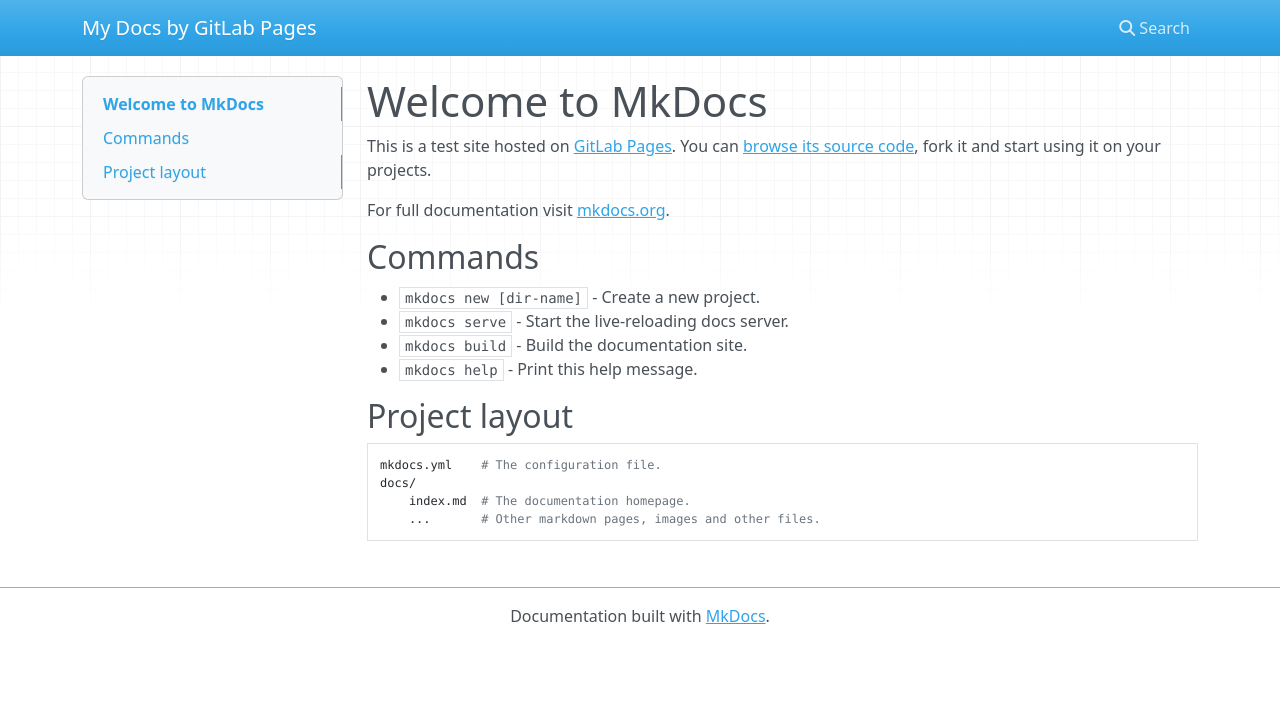
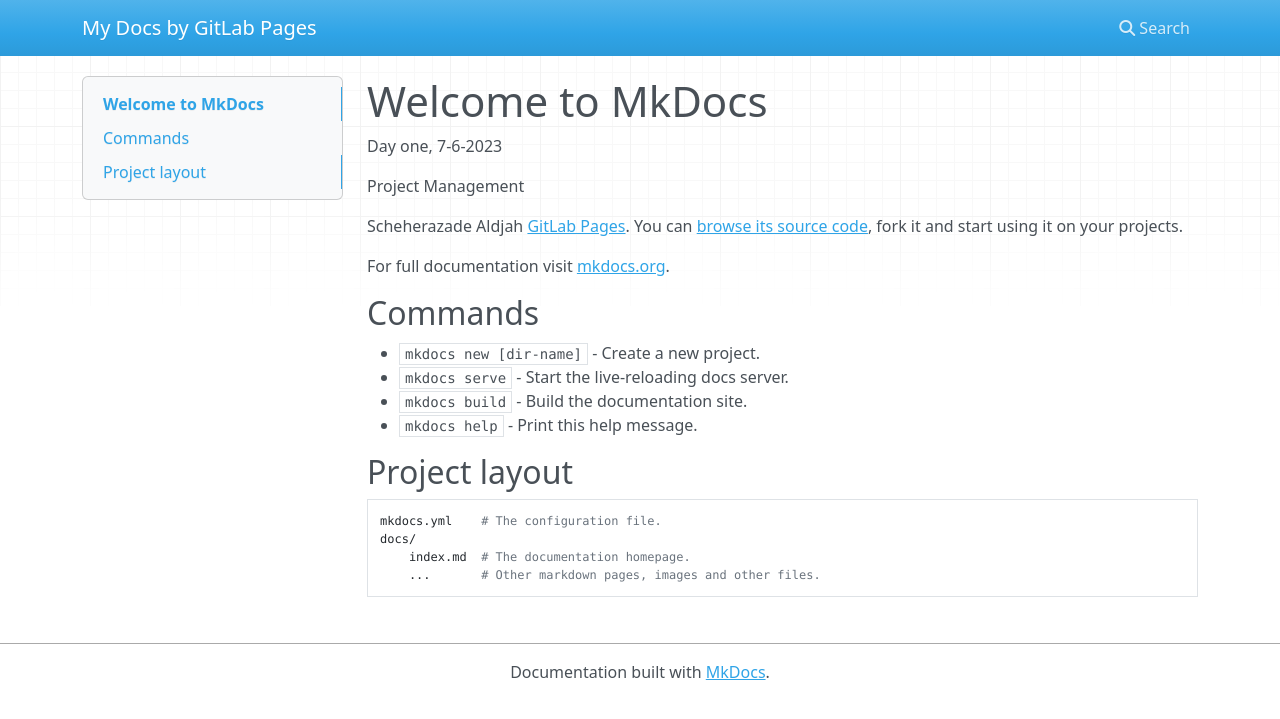
Before and after one commit to SaraAldjah/codettesBootcamp2023-2024-Sara, an MkDocs documentation site: the page built from docs/index.md, in a window 1280 px wide. Shown: the top 719 px of the page. Built offline with MkDocs 1.6.1, drawn with Linux system fonts in a browser that asks for light colours; nearby versions of some CDN libraries.

Commit message:
Update index.md

```diff
--- a/docs/index.md
+++ b/docs/index.md
@@ -1,6 +1,9 @@
 # Welcome to MkDocs
+Day one, 7-6-2023
 
-This is a test site hosted on [GitLab Pages](https://pages.gitlab.io). You can
+Project Management
+
+Scheherazade Aldjah [GitLab Pages](https://pages.gitlab.io). You can
 [browse its source code](https://gitlab.com/pages/mkdocs), fork it and start
 using it on your projects.
 
```
